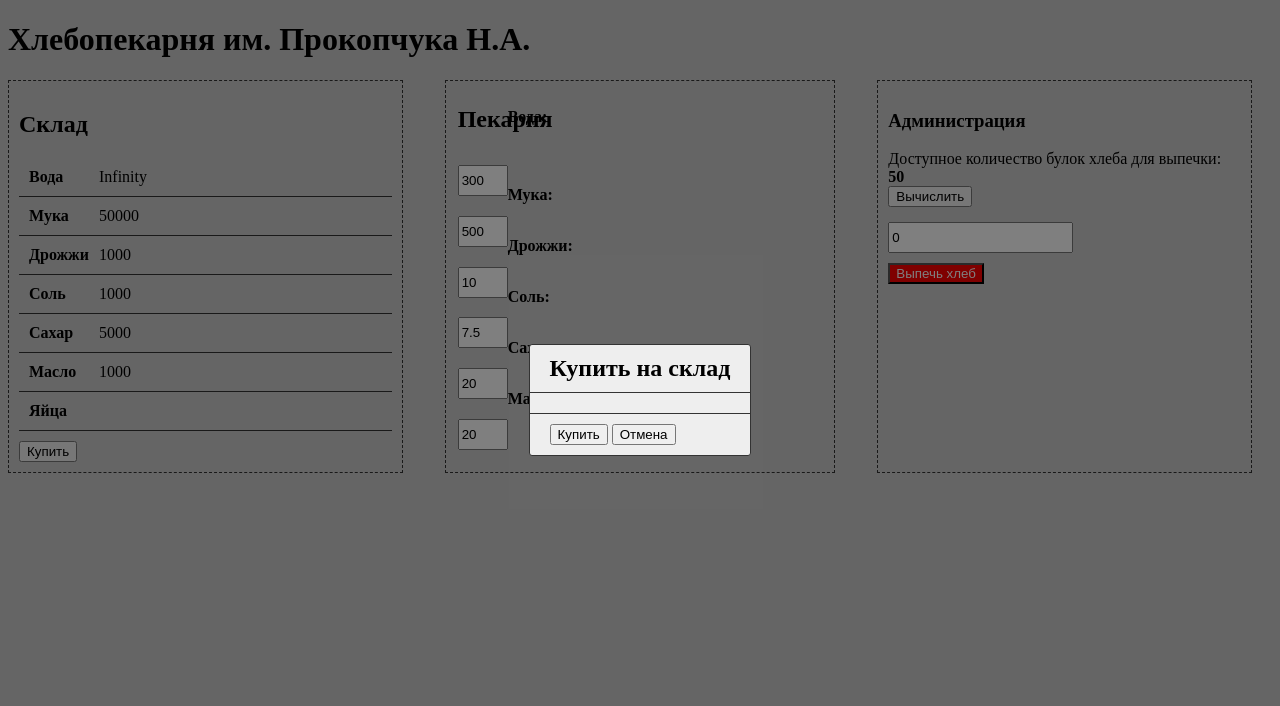
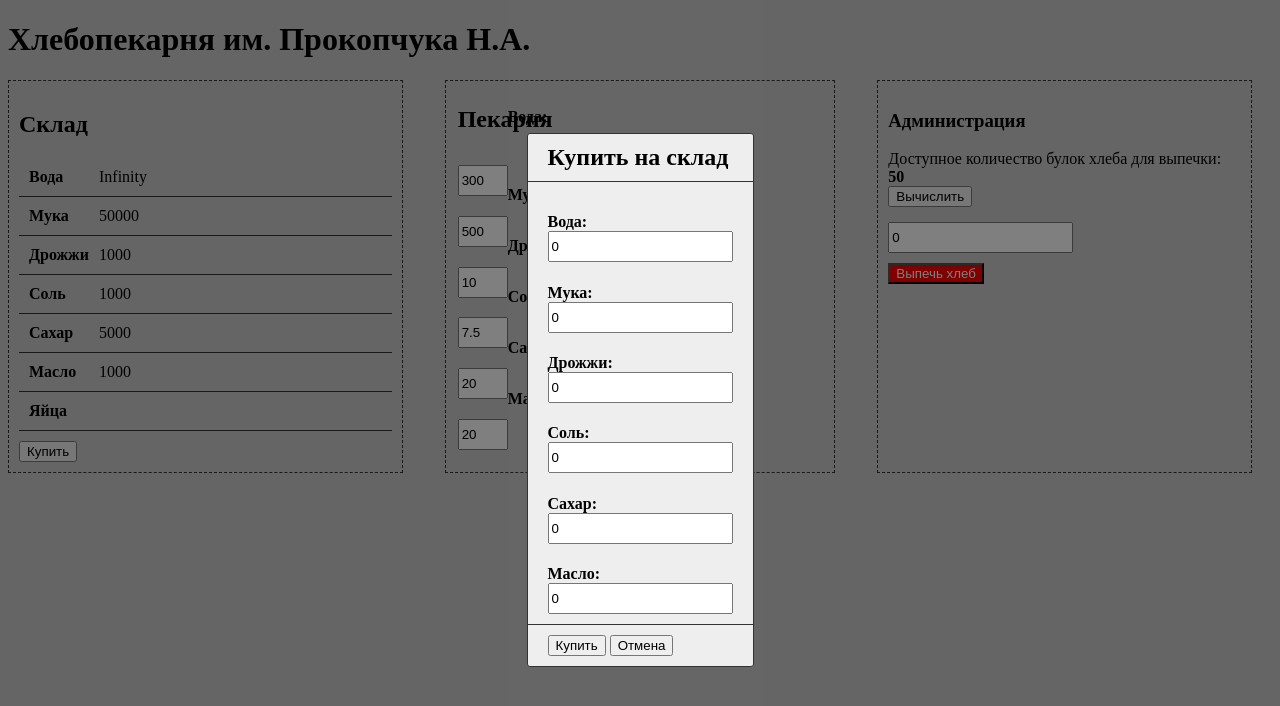
Before and after one commit to nik-prokopchyk/bake-factory, a plain HTML site: page index.html in a window 1280 px wide. Both pictures are taken after a click on the button "Купить". Drawn offline with Linux system fonts and the light colour scheme.

Commit message:
Верстка модалки покупки, создания магазина

```diff
--- a/assets/css/index.css
+++ b/assets/css/index.css
@@ -85,3 +85,6 @@ fieldset h4 {
 .modal-body h2 {
   margin: 0;
 }
+.modal-body h4 {
+  margin-bottom: 0;
+}
--- a/assets/js/kitchen.js
+++ b/assets/js/kitchen.js
@@ -19,11 +19,4 @@ const kitchen = {
     console.log('Количество ингридеентов для булок',bread);
     return bread;
   },
-  cancel: function() {
-    document.getElementsByClassName("modal")[0].style.display = 'none'
-  },
-  addIngridients: function() {
-    console.dir(document.getElementsByClassName("modal"));
-    document.getElementsByClassName("modal")[0].style.display = 'flex'
-  }
 }
--- /dev/null
+++ b/assets/js/shop.js
@@ -0,0 +1,11 @@
+// console.log('test');
+const shop = {
+  cancel: function() {
+    document.getElementsByClassName("modal")[0].style.display = 'none'
+  },
+  addIngridients: function() {
+    console.dir(document.getElementsByClassName("modal"));
+    document.getElementsByClassName("modal")[0].style.display = 'flex'
+  },
+
+}
--- a/index.html
+++ b/index.html
@@ -37,7 +37,7 @@
 				<div>Яйца</div>
 				<div id="db-egg"></div>
 			</div>
-			<button onclick="kitchen.addIngridients()">Купить</button>
+			<button onclick="shop.addIngridients()">Купить</button>
 		</div>
 		<fieldset>
 			<h2>Пекарня</h2>
@@ -72,11 +72,22 @@
 				<div class="modal-close"></div>
 			</header>
 			<section>
-
+				<h4>Вода:</h4>
+				<input type="number" id="modal-water" min="0" value="0">
+				<h4>Мука:</h4>
+				<input type="number" id="modal-pouder" min="0" value="0">
+				<h4>Дрожжи:</h4>
+				<input type="number" id="modal-yeast" min="0" value="0">
+				<h4>Соль:</h4>
+				<input type="number" id="modal-salt" min="0" value="0">
+				<h4>Сахар:</h4>
+				<input type="number" id="modal-sugar" min="0" value="0">
+				<h4>Масло:</h4>
+				<input type="number" id="modal-oil" min="0" value="0">
 			</section>
 			<footer>
-				<button onclick="kitchen.buy()">Купить</button>
-				<button onclick="kitchen.cancel()">Отмена</button>
+				<button onclick="shop.cancel()">Купить</button>
+				<button onclick="shop.cancel()">Отмена</button>
 			</footer>
 		</div>
 	</div>
@@ -88,6 +99,7 @@
 	<script src="assets/js/administration.js"></script>
 	<script src="assets/js/bakery.js"></script>
 	<script src="assets/js/kitchen.js"></script>
+	<script src="assets/js/shop.js"></script>
 	<script src="assets/js/main.js"></script>
 </body>
 </html>
```
